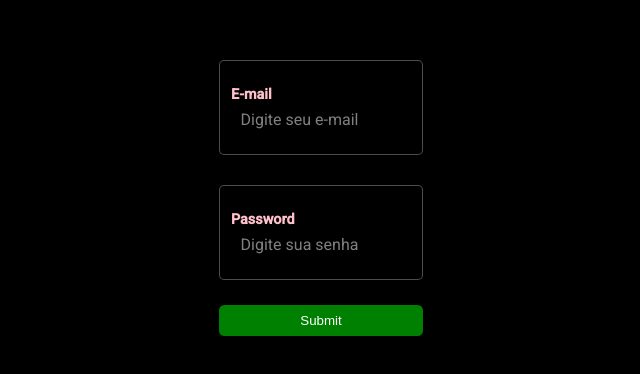
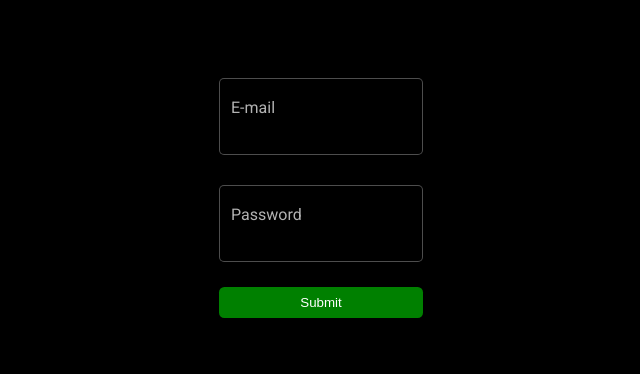
Before and after one commit to Iuri-Almeida/letscode-webfullstack, an Angular app in the folder atividade-06/todo-list-app/: page /login in a window 1280 px wide. Shown: the part 204-578 px from the top of the page, without its empty margins (319-959 px from the left). Built offline with nearby package versions, Linux system fonts and the light colour scheme.

Commit message:
Removendo a secao de anotacoes e adicionando a tag mat-label

```diff
--- a/atividade-06/todo-list-app/src/app/pages/create-task/create-task.component.html
+++ b/atividade-06/todo-list-app/src/app/pages/create-task/create-task.component.html
@@ -4,7 +4,7 @@
 
         <mat-form-field appearance="outline">
 
-            <label>Título</label>
+            <mat-label>Título</mat-label>
 
             <input matInput type="text" placeholder="Digite o título" formControlName="title">
 
@@ -12,7 +12,7 @@
 
         <mat-form-field appearance="outline">
 
-            <label>Descrição</label>
+            <mat-label>Descrição</mat-label>
 
             <input matInput type="text" placeholder="Digite a descrição" formControlName="description">
 
@@ -20,7 +20,7 @@
 
         <mat-form-field appearance="outline">
 
-            <label>Data</label>
+            <mat-label>Data</mat-label>
 
             <input matInput type="date" formControlName="date">
 
--- a/atividade-06/todo-list-app/src/app/pages/login/login.component.html
+++ b/atividade-06/todo-list-app/src/app/pages/login/login.component.html
@@ -4,7 +4,7 @@
 
         <mat-form-field appearance="outline">
 
-            <label>E-mail</label>
+            <mat-label>E-mail</mat-label>
 
             <input matInput placeholder="Digite seu e-mail" formControlName="email">
 
@@ -12,7 +12,7 @@
 
         <mat-form-field appearance="outline">
 
-            <label>Password</label>
+            <mat-label>Password</mat-label>
 
             <input type="password" matInput placeholder="Digite sua senha" formControlName="password">
 
--- a/atividade-06/todo-list-app/src/app/pages/todo-list/todo-list.component.html
+++ b/atividade-06/todo-list-app/src/app/pages/todo-list/todo-list.component.html
@@ -32,10 +32,6 @@
 
                         </ul>
 
-                        <br>
-
-                        <p>Anotações da Tarefa {{ task.id }}</p>
-
                     </mat-expansion-panel>
 
                 </div>
--- a/atividade-06/todo-list-app/src/app/pages/todo-list/todo-list.component.ts
+++ b/atividade-06/todo-list-app/src/app/pages/todo-list/todo-list.component.ts
@@ -21,7 +21,7 @@ export class TodoListComponent implements OnInit {
 		let description = this.route.snapshot.queryParamMap.get('description');
 		let dueDate = this.route.snapshot.queryParamMap.get('dueDate');
 		let priority: TaskPriority;
-		let labels = this.route.snapshot.queryParamMap.get('labless');
+		let labels = this.route.snapshot.queryParamMap.get('labels');
 		let done = this.route.snapshot.queryParamMap.get('done');
 
 		switch (this.route.snapshot.queryParamMap.get('priority')) {
```
